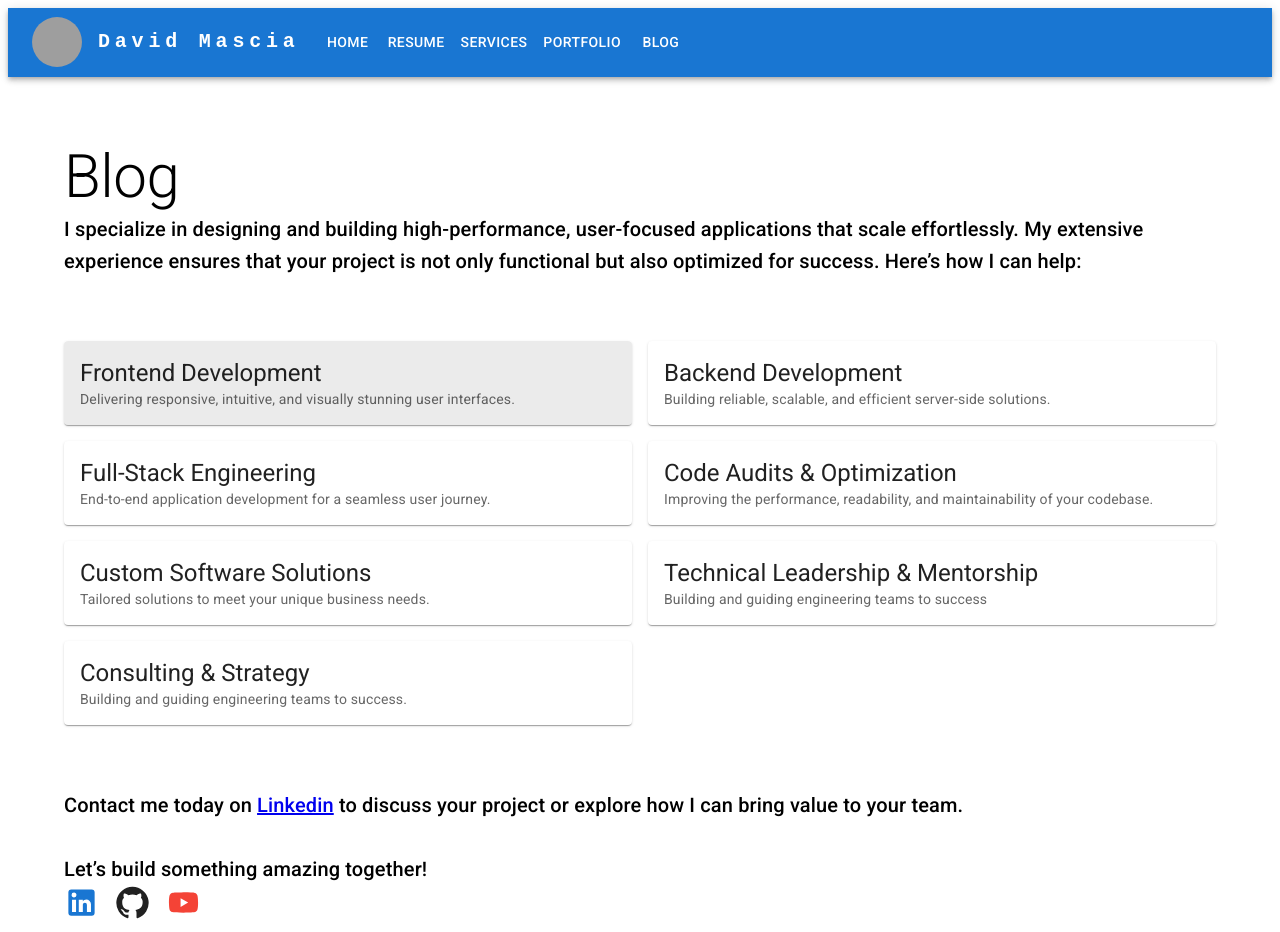
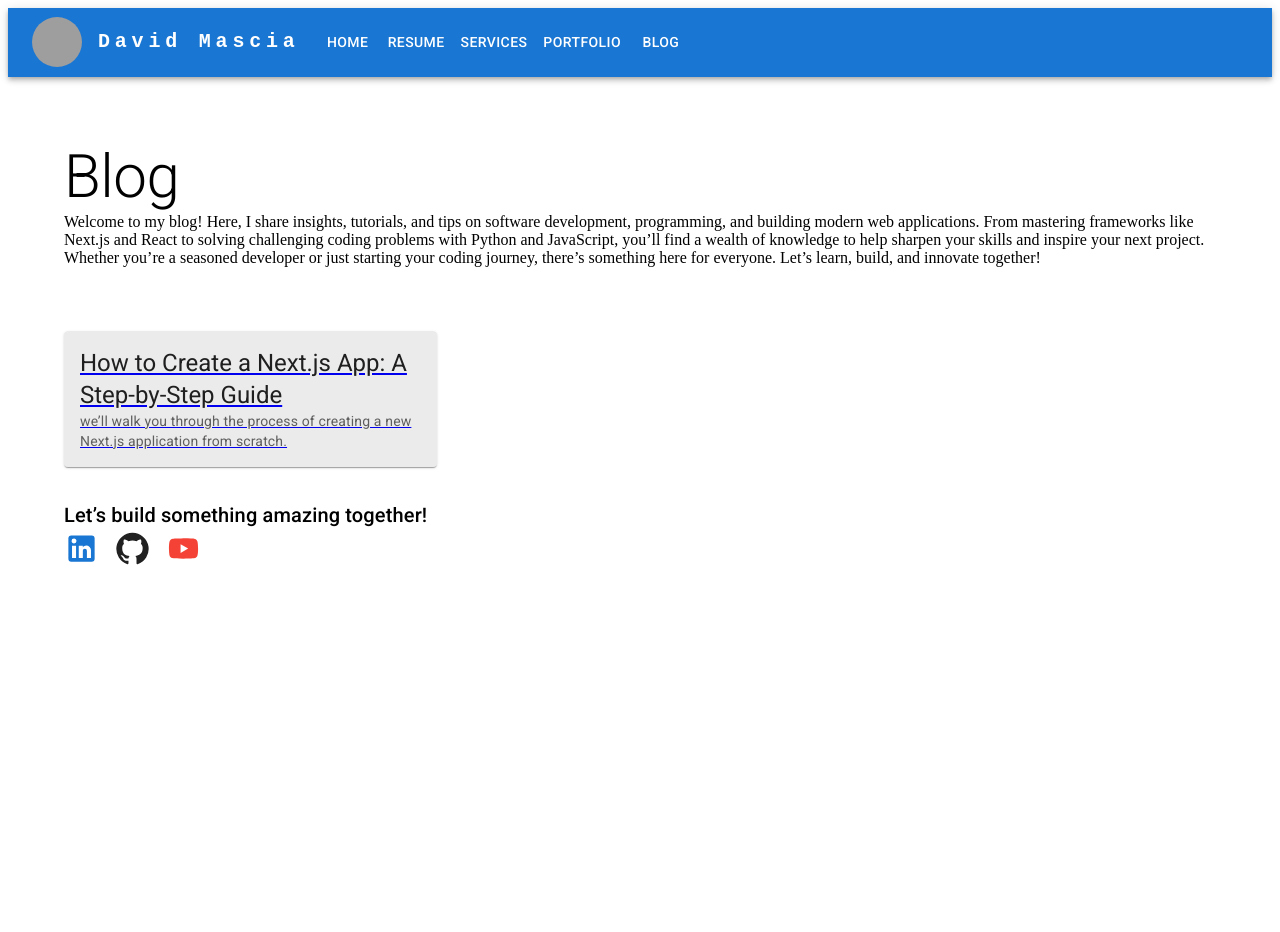
Before and after one commit to dmascia/davidmascia.com, a Next.js app: page /blog in a window 1280 px wide. After the commit the page ends 800 px from the top, so only its background shows below. Built offline with nearby package versions, Linux system fonts and the light colour scheme; grey boxes are pictures that could not be loaded; what @mui/material-nextjs would draw is missing.

Commit message:
Tue, Jan 14, 2025, 12:03 PM -05:00

```diff
--- a/src/app/blog/page.tsx
+++ b/src/app/blog/page.tsx
@@ -14,42 +14,10 @@ import Link from "next/link";
 const cards = [
   {
     id: 1,
-    title: "Frontend Development",
+    title: "How to Create a Next.js App: A Step-by-Step Guide",
+    uri: "/blog/how-to-create-a-nextjs-app-a-step-by-step-guide",
     description:
-      "Delivering responsive, intuitive, and visually stunning user interfaces.",
-  },
-  {
-    id: 2,
-    title: "Backend Development",
-    description:
-      "Building reliable, scalable, and efficient server-side solutions.",
-  },
-  {
-    id: 3,
-    title: "Full-Stack Engineering",
-    description:
-      "End-to-end application development for a seamless user journey.",
-  },
-  {
-    id: 4,
-    title: "Code Audits & Optimization",
-    description:
-      "Improving the performance, readability, and maintainability of your codebase.",
-  },
-  {
-    id: 5,
-    title: "Custom Software Solutions",
-    description: "Tailored solutions to meet your unique business needs.",
-  },
-  {
-    id: 6,
-    title: "Technical Leadership & Mentorship",
-    description: "Building and guiding engineering teams to success",
-  },
-  {
-    id: 7,
-    title: "Consulting & Strategy",
-    description: "Building and guiding engineering teams to success. ",
+      "we’ll walk you through the process of creating a new Next.js application from scratch.",
   },
 ];
 
@@ -59,7 +27,11 @@ export default function Home() {
     <Layout>
       <Container>
         <Box mt={8}>
+          <Typography variant="h2" component="h1">
+            Blog
+          </Typography>
           <Grid
+            mt="8"
             container
             spacing={6}
             columns={12}
@@ -71,16 +43,16 @@ export default function Home() {
           >
             <Grid size="12">
               <Box>
-                <Typography variant="h2" component="h1">
-                  Blog
-                </Typography>
-
-                <Typography variant="h6" component="h2">
-                  I specialize in designing and building high-performance,
-                  user-focused applications that scale effortlessly. My
-                  extensive experience ensures that your project is not only
-                  functional but also optimized for success. Here’s how I can
-                  help:
+                <Typography variant="p" component="p">
+                  Welcome to my blog! Here, I share insights, tutorials, and
+                  tips on software development, programming, and building modern
+                  web applications. From mastering frameworks like Next.js and
+                  React to solving challenging coding problems with Python and
+                  JavaScript, you’ll find a wealth of knowledge to help sharpen
+                  your skills and inspire your next project. Whether you’re a
+                  seasoned developer or just starting your coding journey,
+                  there’s something here for everyone. Let’s learn, build, and
+                  innovate together!
                 </Typography>
                 <Box
                   mt={8}
@@ -88,12 +60,13 @@ export default function Home() {
                     width: "100%",
                     display: "grid",
                     gridTemplateColumns:
-                      "repeat(auto-fill, minmax(min(400px, 100%), 1fr))",
+                      "repeat(auto-fill, minmax(min(300px, 100%), 1fr))",
                     gap: 2,
                   }}
                 >
                   {cards.map((card, index) => (
-                    <Card key={card.id}>
+                    <Link href={card.uri} key={card.id}>
+                      <Card>
                         <CardActionArea
                           onClick={() => setSelectedCard(index)}
                           data-active={selectedCard === index ? "" : undefined}
@@ -117,16 +90,9 @@ export default function Home() {
                           </CardContent>
                         </CardActionArea>
                       </Card>
+                    </Link>
                   ))}
                 </Box>
-                <Typography variant="h6" component="h2" mt={8}>
-                  Contact me today on{" "}
-                  <Link href="https://www.linkedin.com/in/davidmascia/">
-                    Linkedin
-                  </Link>{" "}
-                  to discuss your project or explore how I can bring value to
-                  your team.
-                </Typography>
               </Box>
 
               <Box pt={4}>
```
Also changed, not shown: src/app/blog/how-to-create-a-nextjs-app-a-step-by-step-guide/page.tsx (added, +57 -0 lines). Lines whose indentation alone changed are shown as unchanged.
